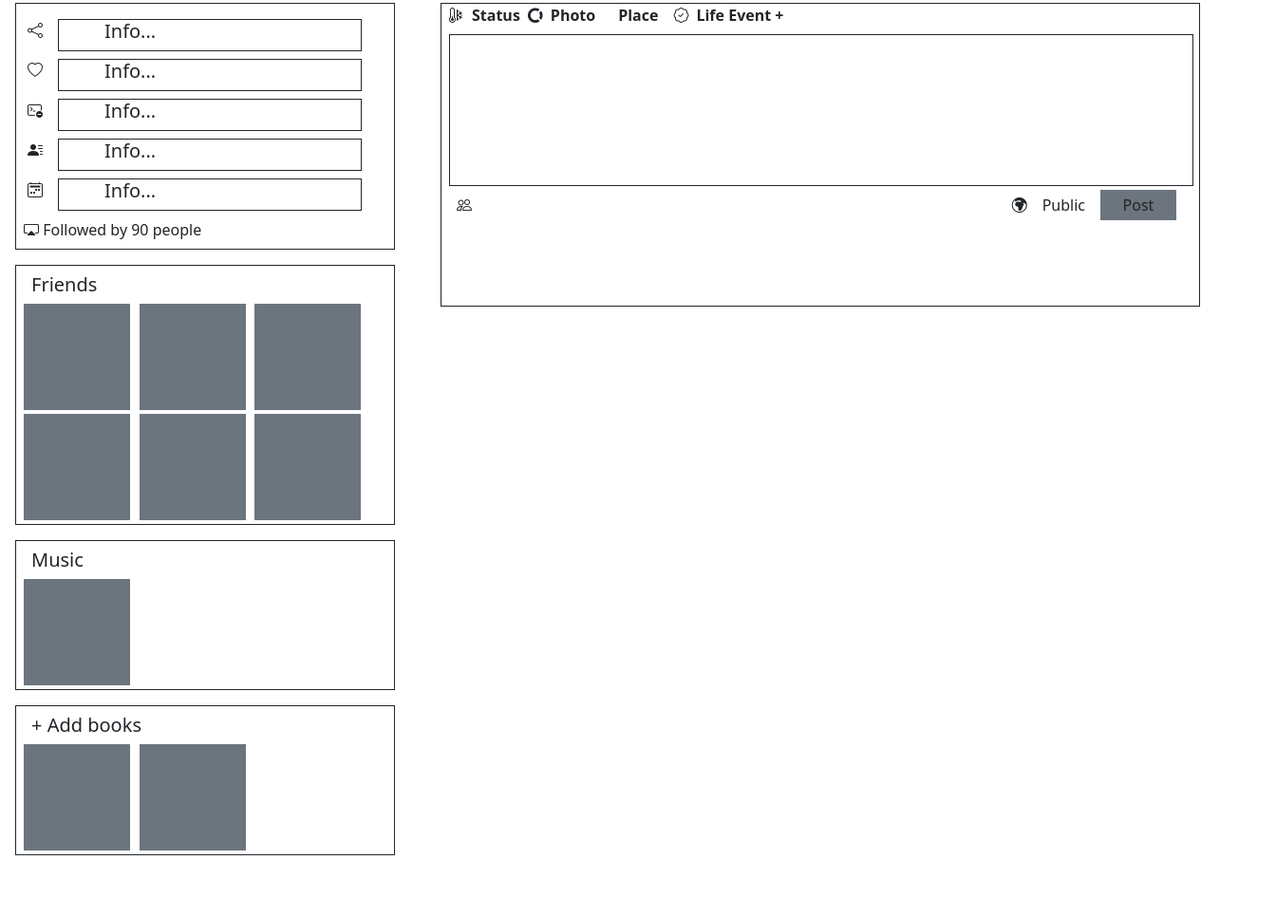
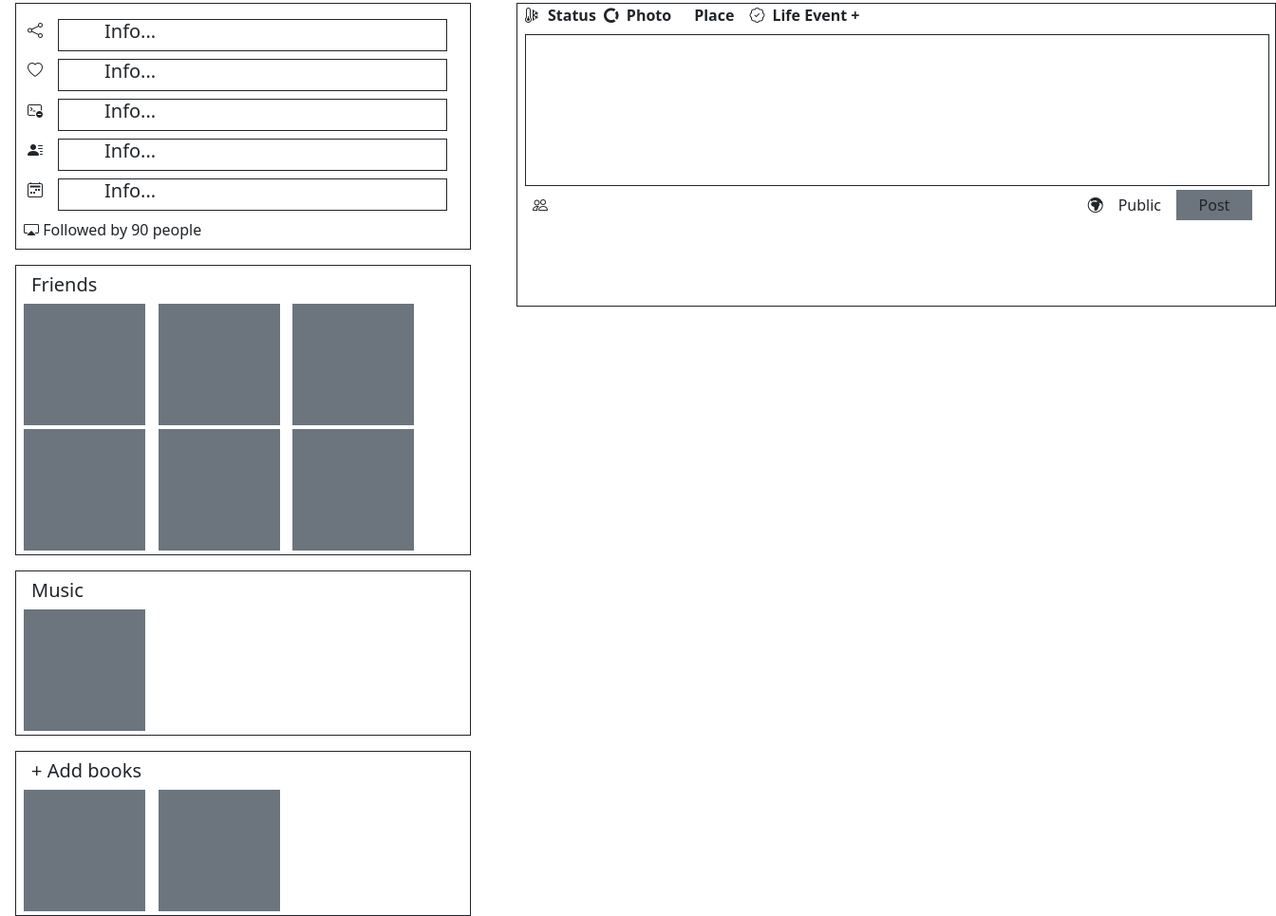
Before and after one commit to CCotuna/TDM-II-6, a website: page index.html in a window 1280 px wide. Shown: the part 565-1530 px from the top of the page at 95% size, 1344 px wide, since content can reach past the window. Before the commit the page ends 1466 px from the top, so only its background shows below. Drawn offline with nearby package versions, Linux system fonts and the light colour scheme.

Commit message:
Added some spacing to boxes

```diff
--- a/index.html
+++ b/index.html
@@ -85,26 +85,26 @@
     <div class="mt-8 mx-3 d-flex" style="height:20rem">
     <!-- left section -->
         <div class="d-flex flex-column ">
-            <div class="border border-dark d-inline-block p-2" style="width:25rem">
+            <div class="border border-dark d-inline-block p-2" style="width:30rem">
                 <div class="d-flex mt-2 ms-1">
                     <i class="bi bi-share"></i>
-                    <div class="border border-dark mx-3" style="width:20rem"><h5 class="ms-5">Info...</h5></div>
+                    <div class="border border-dark mx-3" style="width:28rem"><h5 class="ms-5">Info...</h5></div>
                 </div>
                 <div class="d-flex mt-2 ms-1">
                     <i class="bi bi-heart"></i>
-                    <div class="border border-dark mx-3" style="width:20rem"><h5 class="ms-5">Info...</h5></div>
+                    <div class="border border-dark mx-3" style="width:28rem"><h5 class="ms-5">Info...</h5></div>
                 </div>
                 <div class="d-flex mt-2 ms-1">
                     <i class="bi bi-terminal-dash"></i>
-                    <div class="border border-dark mx-3" style="width:20rem"><h5 class="ms-5">Info...</h5></div>
+                    <div class="border border-dark mx-3" style="width:28rem"><h5 class="ms-5">Info...</h5></div>
                 </div>
                 <div class="d-flex mt-2 ms-1">
                     <i class="bi bi-person-lines-fill"></i>
-                    <div class="border border-dark mx-3" style="width:20rem"><h5 class="ms-5">Info...</h5></div>
+                    <div class="border border-dark mx-3" style="width:28rem"><h5 class="ms-5">Info...</h5></div>
                 </div>
                 <div class="d-flex mt-2 ms-1">
                     <i class="bi bi-calendar2-week"></i>
-                    <div class="border border-dark mx-3" style="width:20rem"><h5 class="ms-5">Info...</h5></div>
+                    <div class="border border-dark mx-3" style="width:28rem"><h5 class="ms-5">Info...</h5></div>
                 </div>
                 <div class="mt-2">
                     <i class="bi bi-cast"></i>
@@ -112,46 +112,46 @@
                 </div>
             </div>
 
-            <div class="d-flex flex-column border border-dark d-inline-block mt-3" style="width: 25rem;">
+            <div class="d-flex flex-column border border-dark d-inline-block mt-3" style="width: 30rem;">
                 <h5 class="ms-3 mt-2">Friends</h5>
                 <div class="row">
                     <div class="col-md-3 mb-1 mx-2">
-                        <div class="bg-secondary" style="width: 7rem; height: 7rem;"></div>
+                        <div class="bg-secondary" style="width: 8rem; height: 8rem;"></div>
                     </div>
                     <div class="col-md-3 mb-1 mx-2">
-                        <div class="bg-secondary" style="width: 7rem; height: 7rem;"></div>
+                        <div class="bg-secondary" style="width: 8rem; height: 8rem;"></div>
                     </div>
                     <div class="col-md-3 mb-1 mx-2">
-                        <div class="bg-secondary" style="width: 7rem; height: 7rem;"></div>
+                        <div class="bg-secondary" style="width: 8rem; height: 8rem;"></div>
                     </div>
                     <div class="col-md-3 mb-1 mx-2">
-                        <div class="bg-secondary" style="width: 7rem; height: 7rem;"></div>
+                        <div class="bg-secondary" style="width: 8rem; height: 8rem;"></div>
                     </div>
                     <div class="col-md-3 mb-1 mx-2">
-                        <div class="bg-secondary" style="width: 7rem; height: 7rem;"></div>
+                        <div class="bg-secondary" style="width: 8rem; height: 8rem;"></div>
                     </div>
                     <div class="col-md-3 mb-1 mx-2">
-                        <div class="bg-secondary" style="width: 7rem; height: 7rem;"></div>
+                        <div class="bg-secondary" style="width: 8rem; height: 8rem;"></div>
                     </div>
 
                 </div>
             </div>
 
-            <div class="d-flex flex-column border border-dark d-inline-block mt-3" style="width: 25rem;">
+            <div class="d-flex flex-column border border-dark d-inline-block mt-3" style="width: 30rem;">
                 <h5 class="ms-3 mt-2">Music</h5>
                 <div class="col-md-3 mb-1 mx-2">
-                    <div class="bg-secondary" style="width: 7rem; height: 7rem;"></div>
+                    <div class="bg-secondary" style="width: 8rem; height: 8rem;"></div>
                 </div>
             </div>
 
-            <div class="d-flex flex-column border border-dark d-inline-block mt-3" style="width: 25rem;">
+            <div class="d-flex flex-column border border-dark d-inline-block mt-3" style="width: 30rem;">
                 <h5 class="ms-3 mt-2">+ Add books</h5>
                 <div class="row">
                     <div class="col-md-3 mb-1 mx-2">
-                        <div class="bg-secondary" style="width: 7rem; height: 7rem;"></div>
+                        <div class="bg-secondary" style="width: 8rem; height: 8rem;"></div>
                     </div>
                     <div class="col-md-3 mb-1 mx-2">
-                        <div class="bg-secondary" style="width: 7rem; height: 7rem;"></div>
+                        <div class="bg-secondary" style="width: 8rem; height: 8rem;"></div>
                     </div>
                 </div>
             </div>
```
